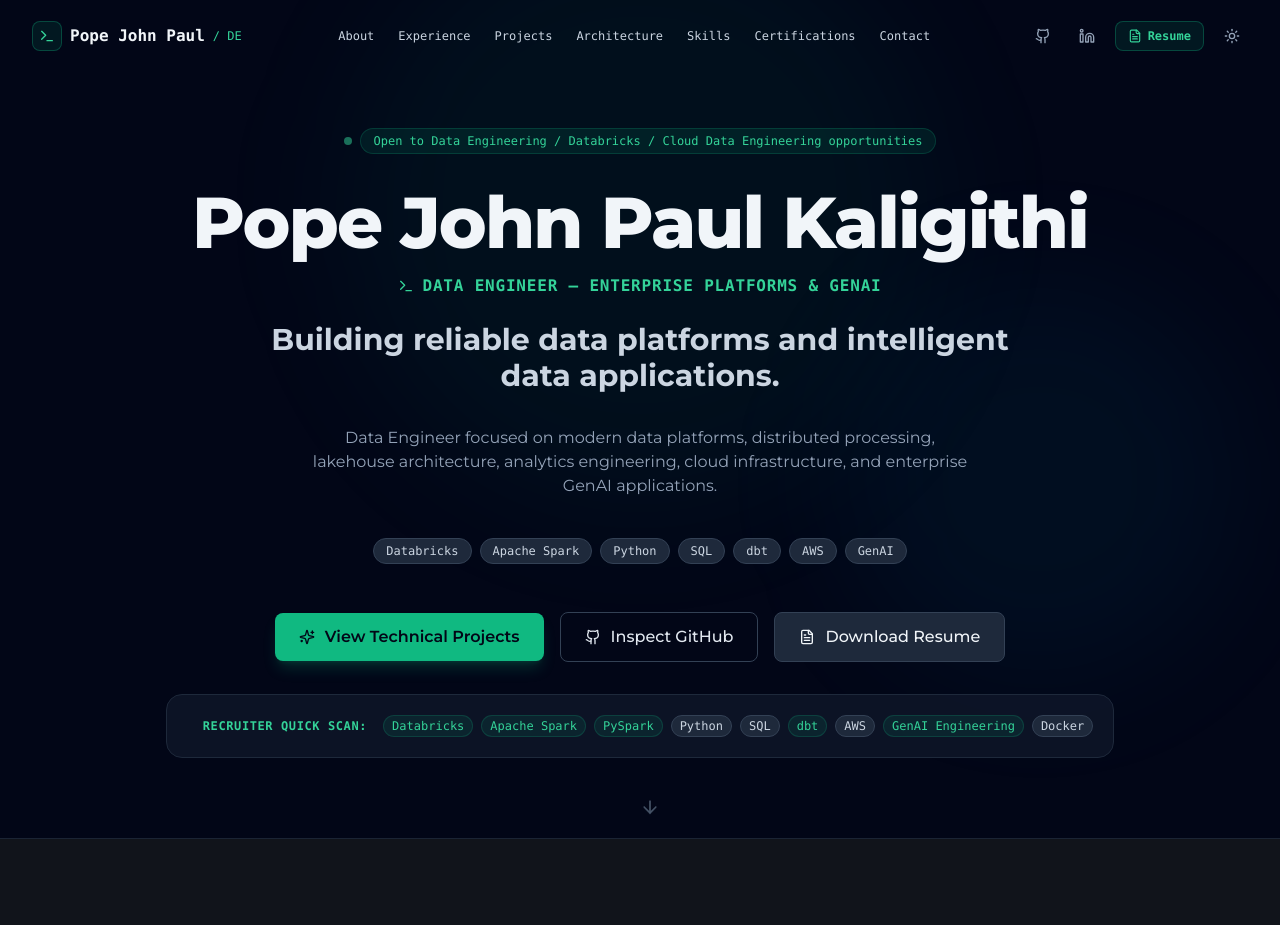
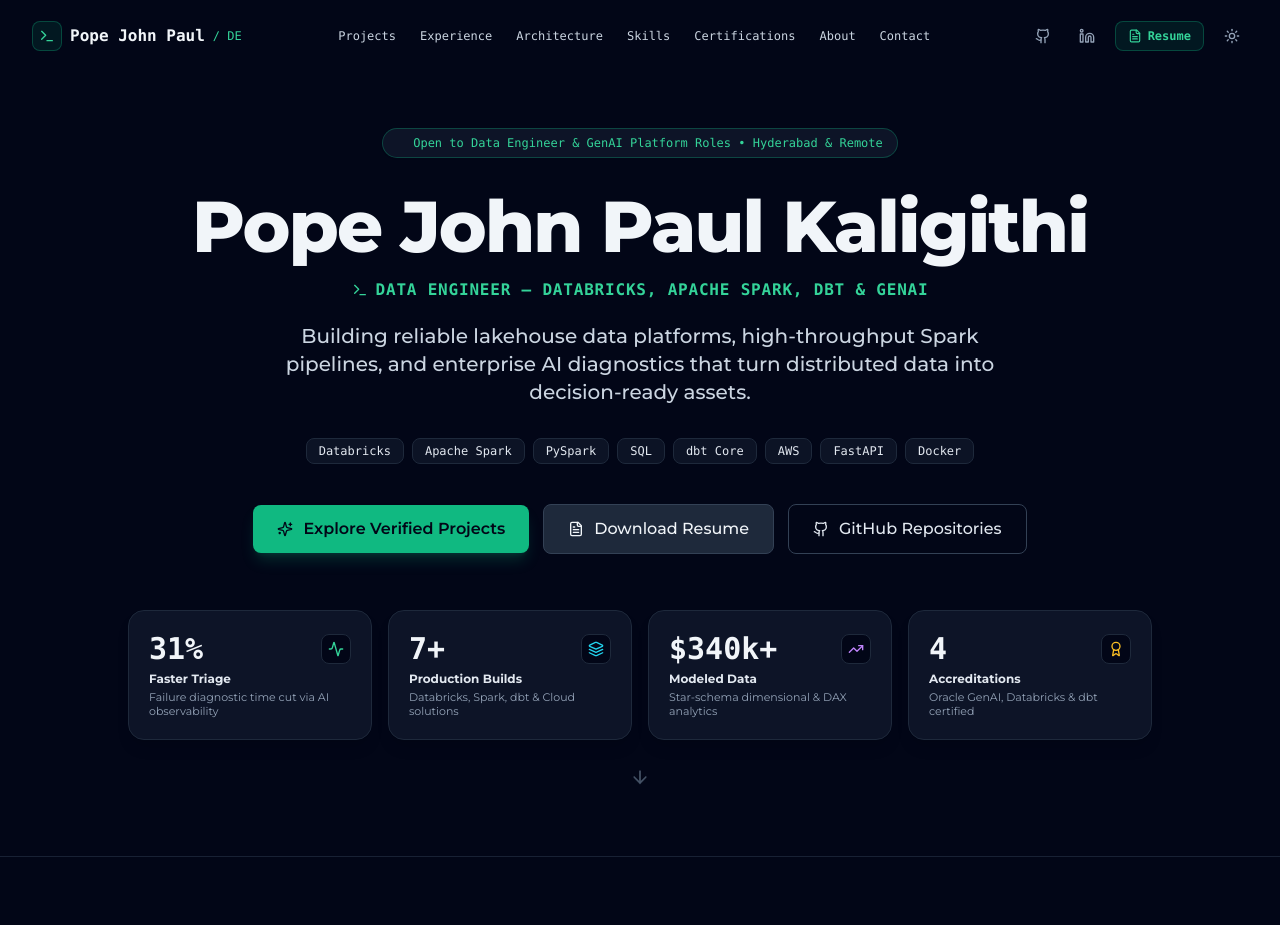
Before and after one commit to John181770/pope-portfolio, a Next.js app: page / in a window 1280 px wide. Shown: the top 925 px of the page. Built offline with nearby package versions, Linux system fonts and the light colour scheme.

Commit message:
feat: implement 5 prioritized upgrades: stronger hero with impact metrics, proof-first hierarchy, progressive disclosure in case study, and enhanced flagship project cards

```diff
--- a/app/page.tsx
+++ b/app/page.tsx
@@ -17,28 +17,28 @@
       <Navbar />
 
       <main className="flex-1 space-y-0">
-        {/* 2. Hero & Recruiter Quick Scan */}
+        {/* 1. Hero & Impact Metrics Strip */}
         <Hero />
 
-        {/* 3. About & Core Competencies & Education */}
+        {/* 2. Proof of Work: Flagship & Technical Projects */}
+        <DataEngineeringProjects />
+
+        {/* 3. Enterprise Case Study: Amgen */}
+        <Experience />
+
+        {/* 4. Architecture & Lakehouse Capabilities */}
+        <CapabilitiesArchitecture />
+
+        {/* 5. Technical Skills Deep-Dive */}
+        <TechnicalSkills />
+
+        {/* 6. Verified Certifications */}
+        <Certifications />
+
+        {/* 7. About & Academic Profile */}
         <About />
 
-        {/* 4. Experience Case Study */}
-        <Experience />
-
-        {/* 5. Projects & Builds */}
-        <DataEngineeringProjects />
-
-        {/* 6. Architecture & Lakehouse Capabilities */}
-        <CapabilitiesArchitecture />
-
-        {/* 7. Technical Skills */}
-        <TechnicalSkills />
-
-        {/* 8. Certifications */}
-        <Certifications />
-
-        {/* 9. Contact */}
+        {/* 8. Contact & Resume */}
         <Contact />
       </main>
 
--- a/components/layout/Navbar.tsx
+++ b/components/layout/Navbar.tsx
@@ -26,12 +26,12 @@
   const toggleTheme = () => setTheme(isDark ? 'light' : 'dark');
 
   const navLinks = [
-    { name: 'About', href: '#about' },
+    { name: 'Projects', href: '#projects' },
     { name: 'Experience', href: '#experience' },
-    { name: 'Projects', href: '#projects' },
     { name: 'Architecture', href: '#capabilities' },
     { name: 'Skills', href: '#skills' },
     { name: 'Certifications', href: '#certifications' },
+    { name: 'About', href: '#about' },
     { name: 'Contact', href: '#contact' },
   ];
 
--- a/components/projects/ProjectCard.tsx
+++ b/components/projects/ProjectCard.tsx
@@ -52,23 +52,29 @@
 
         <div className="absolute inset-0 bg-gradient-to-t from-slate-950/90 via-slate-950/30 to-transparent pointer-events-none" />
 
-        {/* Default Category Label on Image */}
+        {/* Category & Flagship Badges on Image */}
         <div className="absolute top-3 left-3 z-10 flex items-center gap-1.5">
-          <span className="text-[10px] font-mono font-semibold text-emerald-400 uppercase tracking-wider flex items-center gap-1 bg-slate-950/80 backdrop-blur-md px-2.5 py-1 rounded-full border border-emerald-500/30">
-            {isFlagship ? <Sparkles className="w-3 h-3 text-amber-400" /> : <Layers className="w-3 h-3 text-emerald-400" />}
+          <span className="text-[10px] font-mono font-semibold text-emerald-400 uppercase tracking-wider flex items-center gap-1 bg-slate-950/85 backdrop-blur-md px-2.5 py-1 rounded-full border border-emerald-500/30">
+            <Layers className="w-3 h-3 text-emerald-400" />
             {project.category}
           </span>
         </div>
 
-        {/* Hover Hint Badge (Top Right) */}
-        <div className="absolute top-3 right-3 z-10">
+        {/* Top Right Badges: Flagship & Summary Hint */}
+        <div className="absolute top-3 right-3 z-10 flex items-center gap-1.5">
+          {isFlagship && (
+            <span className="text-[10px] font-mono font-bold text-amber-300 uppercase tracking-wider flex items-center gap-1 bg-amber-500/20 backdrop-blur-md px-2 py-0.5 rounded-full border border-amber-500/40 shadow-sm">
+              <Sparkles className="w-2.5 h-2.5 text-amber-400" />
+              Flagship
+            </span>
+          )}
           <button
             onClick={() => setShowMobileSummary(!showMobileSummary)}
-            className="flex items-center gap-1 text-[10px] font-mono text-slate-300 bg-slate-950/80 backdrop-blur-md px-2 py-1 rounded-full border border-slate-700 hover:border-emerald-400/50 hover:text-emerald-400 transition-colors"
-            title="Hover or tap for project summary"
+            className="flex items-center gap-1 text-[10px] font-mono text-slate-300 bg-slate-950/85 backdrop-blur-md px-2 py-1 rounded-full border border-slate-700 hover:border-emerald-400/50 hover:text-emerald-400 transition-colors"
+            title="Hover or tap for project architecture summary"
           >
             <Info className="w-3 h-3 text-emerald-400" />
-            <span className="hidden sm:inline">Summary</span>
+            <span className="hidden sm:inline">Overview</span>
           </button>
         </div>
 
--- a/components/sections/Experience.tsx
+++ b/components/sections/Experience.tsx
@@ -8,7 +8,7 @@
 import { Button } from '@/components/ui/Button';
 
 export const Experience: React.FC = () => {
-  const [isExpanded, setIsExpanded] = useState(true);
+  const [isExpanded, setIsExpanded] = useState(false);
   const activeVersion = experienceData.versions.versionA;
 
   return (
--- a/components/sections/Hero.tsx
+++ b/components/sections/Hero.tsx
@@ -2,39 +2,66 @@
 
 import React from 'react';
 import { motion } from 'framer-motion';
-import { ArrowDown, Github, FileText, Sparkles, Terminal } from 'lucide-react';
+import { ArrowDown, Github, FileText, Sparkles, Terminal, Activity, Layers, Award, TrendingUp, CheckCircle2 } from 'lucide-react';
 import { profileData } from '@/data/profile';
 import { socialsData } from '@/data/socials';
 import { Button } from '@/components/ui/Button';
 import { Badge } from '@/components/ui/Badge';
 
 export const Hero: React.FC = () => {
+  const metrics = [
+    {
+      value: "31%",
+      label: "Faster Triage",
+      detail: "Failure diagnostic time cut via AI observability",
+      icon: <Activity className="w-4 h-4 text-emerald-400" />
+    },
+    {
+      value: "7+",
+      label: "Production Builds",
+      detail: "Databricks, Spark, dbt & Cloud solutions",
+      icon: <Layers className="w-4 h-4 text-cyan-400" />
+    },
+    {
+      value: "$340k+",
+      label: "Modeled Data",
+      detail: "Star-schema dimensional & DAX analytics",
+      icon: <TrendingUp className="w-4 h-4 text-purple-400" />
+    },
+    {
+      value: "4",
+      label: "Accreditations",
+      detail: "Oracle GenAI, Databricks & dbt certified",
+      icon: <Award className="w-4 h-4 text-amber-400" />
+    }
+  ];
+
   return (
-    <section id="hero" className="relative min-h-[90vh] pt-32 pb-20 flex items-center justify-center overflow-hidden bg-slate-950">
-      {/* Subtle Background Radial Gradients */}
-      <div className="absolute top-1/4 left-1/2 -translate-x-1/2 -translate-y-1/2 w-[600px] h-[600px] bg-emerald-500/5 rounded-full blur-3xl pointer-events-none" />
-      <div className="absolute top-1/3 right-10 w-[400px] h-[400px] bg-cyan-500/5 rounded-full blur-3xl pointer-events-none" />
+    <section id="hero" className="relative min-h-[92vh] pt-32 pb-16 flex flex-col justify-center overflow-hidden bg-slate-950">
+      {/* Background Radial Atmosphere Glow */}
+      <div className="absolute top-1/4 left-1/2 -translate-x-1/2 -translate-y-1/2 w-[700px] h-[500px] bg-emerald-500/8 rounded-full blur-3xl pointer-events-none" />
+      <div className="absolute top-1/3 right-10 w-[450px] h-[450px] bg-cyan-500/6 rounded-full blur-3xl pointer-events-none" />
 
-      <div className="max-w-5xl mx-auto px-4 sm:px-6 lg:px-8 text-center space-y-8 relative z-10">
-        {/* Open to Work Badge */}
+      <div className="max-w-6xl mx-auto px-4 sm:px-6 lg:px-8 text-center space-y-8 relative z-10">
+        {/* Status Pill */}
         <motion.div
           initial={{ opacity: 0, y: 15 }}
           animate={{ opacity: 1, y: 0 }}
-          transition={{ duration: 0.5 }}
-          className="inline-flex items-center gap-2"
+          transition={{ duration: 0.4 }}
+          className="inline-flex items-center gap-2 px-3.5 py-1.5 rounded-full bg-slate-900/90 border border-emerald-500/30 backdrop-blur-md shadow-sm"
         >
-          <span className="flex h-2 w-2 rounded-full bg-emerald-400 animate-pulse" />
-          <Badge variant="primary" size="md">
-            {profileData.openToWorkBadge}
-          </Badge>
+          <span className="flex h-2 w-2 rounded-full bg-emerald-400 animate-ping" />
+          <span className="text-xs font-mono font-medium text-emerald-400">
+            Open to Data Engineer & GenAI Platform Roles • Hyderabad & Remote
+          </span>
         </motion.div>
 
-        {/* Primary Identity Header */}
+        {/* Primary Headline & Identity */}
         <motion.div
           initial={{ opacity: 0, y: 20 }}
           animate={{ opacity: 1, y: 0 }}
-          transition={{ duration: 0.6, delay: 0.1 }}
-          className="space-y-4"
+          transition={{ duration: 0.5, delay: 0.1 }}
+          className="space-y-4 max-w-4xl mx-auto"
         >
           <h1 className="text-4xl sm:text-6xl lg:text-7xl font-extrabold text-slate-100 tracking-tight leading-tight">
             {profileData.name}
@@ -42,53 +69,41 @@
 
           <div className="flex items-center justify-center gap-2 text-emerald-400 font-mono text-sm sm:text-base font-semibold uppercase tracking-wider">
             <Terminal className="w-4 h-4" />
-            <span>Data Engineer — Enterprise Platforms & GenAI</span>
+            <span>Data Engineer — Databricks, Apache Spark, dbt & GenAI</span>
           </div>
 
-          <h2 className="text-xl sm:text-3xl font-bold text-slate-300 max-w-3xl mx-auto leading-snug pt-2">
-            Building reliable data platforms and intelligent data applications.
-          </h2>
+          <p className="text-base sm:text-xl text-slate-300 font-medium max-w-3xl mx-auto leading-relaxed pt-1 font-sans">
+            Building reliable lakehouse data platforms, high-throughput Spark pipelines, and enterprise AI diagnostics that turn distributed data into decision-ready assets.
+          </p>
         </motion.div>
 
-        {/* Supporting Line */}
-        <motion.p
-          initial={{ opacity: 0, y: 20 }}
+        {/* Core Tech Stack Micro-Chips */}
+        <motion.div
+          initial={{ opacity: 0, y: 15 }}
           animate={{ opacity: 1, y: 0 }}
-          transition={{ duration: 0.6, delay: 0.2 }}
-          className="text-sm sm:text-base text-slate-400 max-w-2xl mx-auto leading-relaxed font-sans"
+          transition={{ duration: 0.5, delay: 0.2 }}
+          className="flex flex-wrap items-center justify-center gap-2"
         >
-          {profileData.supportingLine}
-        </motion.p>
+          {["Databricks", "Apache Spark", "PySpark", "SQL", "dbt Core", "AWS", "FastAPI", "Docker"].map((tech) => (
+            <span
+              key={tech}
+              className="px-3 py-1 text-xs font-mono rounded-lg bg-slate-900/80 text-slate-200 border border-slate-800 backdrop-blur-sm"
+            >
+              {tech}
+            </span>
+          ))}
+        </motion.div>
 
-        {/* Tech Stack Subheadline Tags */}
+        {/* Primary Recruiter CTA Actions */}
         <motion.div
           initial={{ opacity: 0, y: 20 }}
           animate={{ opacity: 1, y: 0 }}
-          transition={{ duration: 0.6, delay: 0.3 }}
-          className="flex flex-wrap items-center justify-center gap-2 pt-2"
-        >
-          {["Databricks", "Apache Spark", "Python", "SQL", "dbt", "AWS", "GenAI"].map((tech) => (
-            <Badge key={tech} variant="secondary" size="md">
-              {tech}
-            </Badge>
-          ))}
-        </motion.div>
-
-        {/* Call to Action Buttons */}
-        <motion.div
-          initial={{ opacity: 0, y: 20 }}
-          animate={{ opacity: 1, y: 0 }}
-          transition={{ duration: 0.6, delay: 0.4 }}
-          className="flex flex-wrap items-center justify-center gap-4 pt-4"
+          transition={{ duration: 0.5, delay: 0.3 }}
+          className="flex flex-wrap items-center justify-center gap-3.5 pt-2"
         >
           <a href="#projects">
             <Button variant="primary" size="lg" icon={<Sparkles className="w-4 h-4" />}>
-              View Technical Projects
-            </Button>
-          </a>
-          <a href={socialsData.github} target="_blank" rel="noopener noreferrer">
-            <Button variant="outline" size="lg" icon={<Github className="w-4 h-4" />}>
-              Inspect GitHub
+              Explore Verified Projects
             </Button>
           </a>
           <a href={socialsData.resumeUrl} download="Pope_John_Paul_Kaligithi_Resume.pdf">
@@ -96,47 +111,50 @@
               Download Resume
             </Button>
           </a>
+          <a href={socialsData.github} target="_blank" rel="noopener noreferrer">
+            <Button variant="outline" size="lg" icon={<Github className="w-4 h-4" />}>
+              GitHub Repositories
+            </Button>
+          </a>
         </motion.div>
-        {/* 10-Second Recruiter Quick Scan Bar */}
+
+        {/* ── Impact Metrics Strip (Proof-First Numbers) ── */}
         <motion.div
-          initial={{ opacity: 0, y: 20 }}
+          initial={{ opacity: 0, y: 25 }}
           animate={{ opacity: 1, y: 0 }}
-          transition={{ duration: 0.6, delay: 0.5 }}
-          className="mt-12 p-4 sm:p-5 rounded-2xl bg-slate-900/80 border border-slate-800 flex flex-col md:flex-row items-center justify-between gap-4 text-left"
+          transition={{ duration: 0.6, delay: 0.4 }}
+          className="pt-6"
         >
-          <div className="flex items-center gap-2 text-xs font-mono font-bold text-emerald-400 uppercase tracking-wider shrink-0">
-            <span className="flex h-2 w-2 rounded-full bg-emerald-400 animate-ping" />
-            <span>Recruiter Quick Scan:</span>
-          </div>
-
-          <div className="flex flex-wrap items-center justify-center md:justify-end gap-1.5 sm:gap-2">
-            {[
-              { name: "Databricks", highlight: true },
-              { name: "Apache Spark", highlight: true },
-              { name: "PySpark", highlight: true },
-              { name: "Python", highlight: false },
-              { name: "SQL", highlight: false },
-              { name: "dbt", highlight: true },
-              { name: "AWS", highlight: false },
-              { name: "GenAI Engineering", highlight: true },
-              { name: "Docker", highlight: false },
-            ].map((skill) => (
-              <Badge
-                key={skill.name}
-                variant={skill.highlight ? "primary" : "secondary"}
-                size="sm"
+          <div className="grid grid-cols-2 md:grid-cols-4 gap-3 sm:gap-4 max-w-5xl mx-auto text-left">
+            {metrics.map((m) => (
+              <div
+                key={m.label}
+                className="p-4 sm:p-5 rounded-2xl bg-slate-900/90 border border-slate-800 hover:border-slate-700/80 backdrop-blur-md transition-all space-y-1 shadow-lg"
               >
-                {skill.name}
-              </Badge>
+                <div className="flex items-center justify-between">
+                  <span className="text-2xl sm:text-3xl font-extrabold text-slate-100 font-mono">
+                    {m.value}
+                  </span>
+                  <div className="p-1.5 rounded-lg bg-slate-950 border border-slate-800">
+                    {m.icon}
+                  </div>
+                </div>
+                <div className="text-xs font-bold text-slate-200 font-sans">
+                  {m.label}
+                </div>
+                <div className="text-[11px] text-slate-400 font-sans leading-tight">
+                  {m.detail}
+                </div>
+              </div>
             ))}
           </div>
         </motion.div>
       </div>
 
       {/* Down Arrow Scroll Indicator */}
-      <div className="absolute bottom-4 left-1/2 -translate-x-1/2 text-slate-600 animate-bounce">
-        <a href="#about" aria-label="Scroll to About">
-          <ArrowDown className="w-5 h-5 hover:text-emerald-400 transition-colors" />
+      <div className="mt-8 text-center text-slate-600 animate-bounce">
+        <a href="#projects" aria-label="Scroll to Projects">
+          <ArrowDown className="w-5 h-5 mx-auto hover:text-emerald-400 transition-colors" />
         </a>
       </div>
     </section>
```
